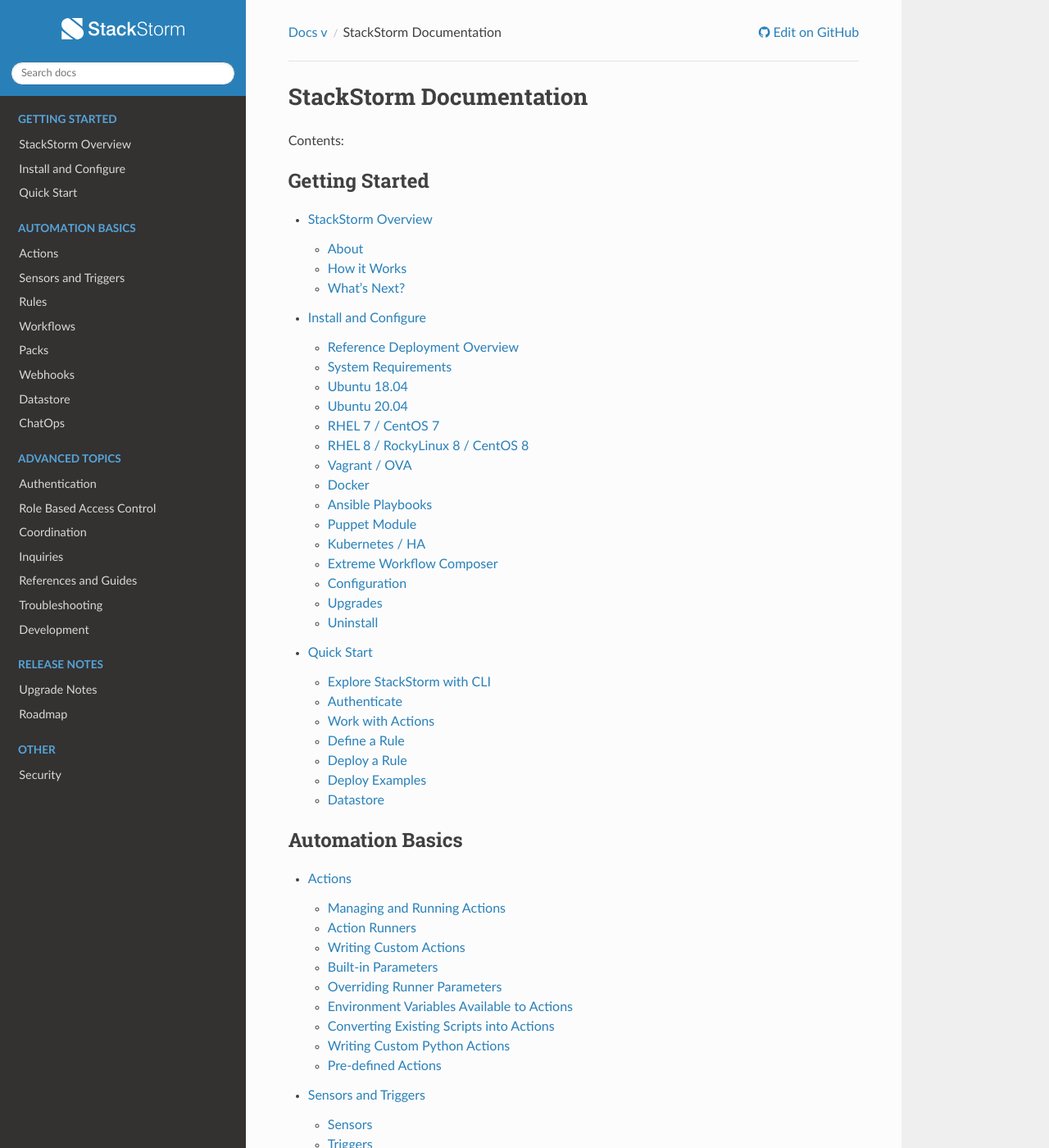
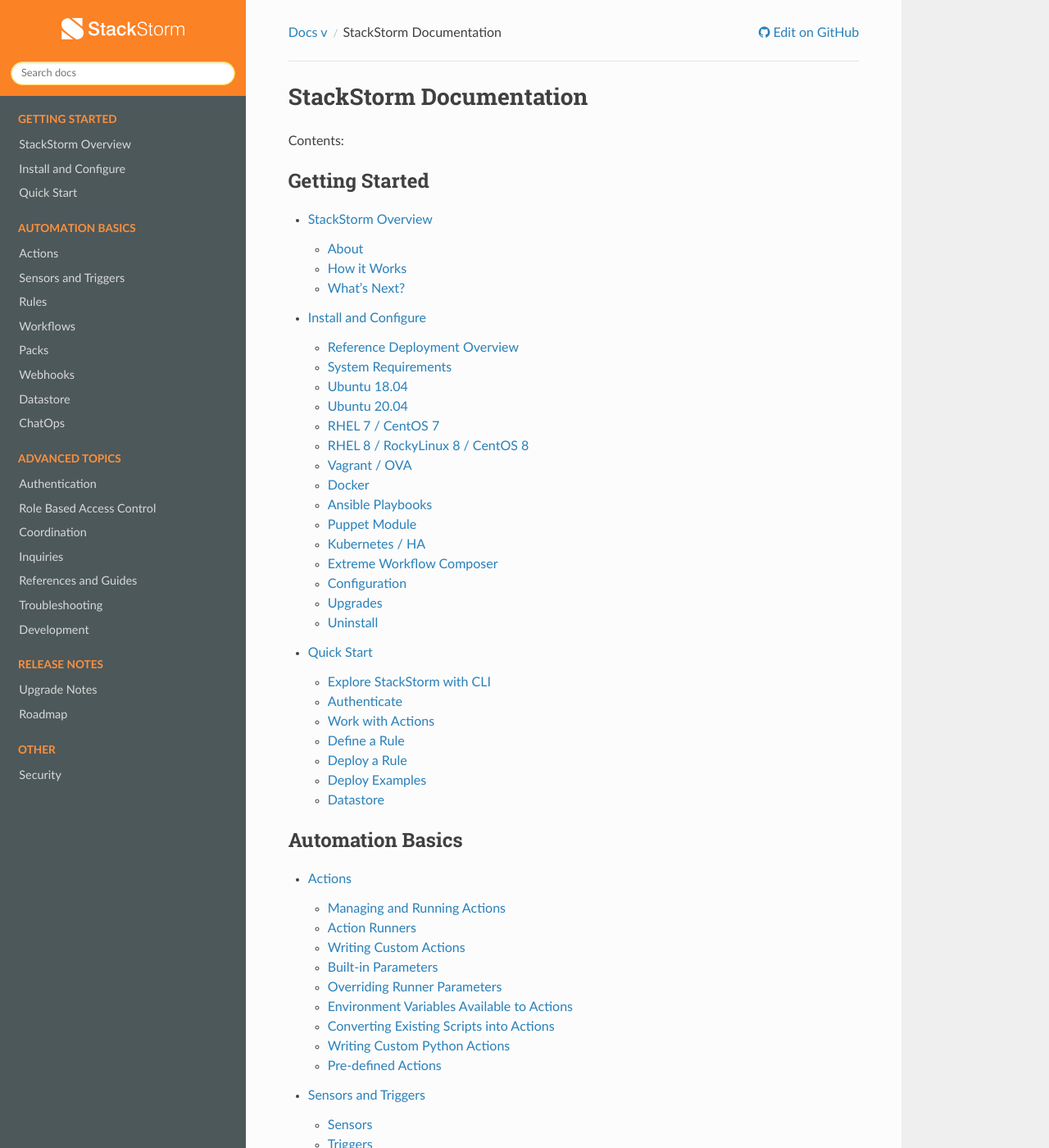
Before and after one commit to StackStorm/st2docs, a Sphinx documentation site: the page built from docs/source/index.rst, in a window 1280 px wide and 1400 px high. Shown: the whole window at 82% size. Built offline with Sphinx 7.4.7 and the Read the Docs theme 2.0.0, drawn with Linux system fonts in a browser that asks for light colours; pages that are not in the unit, such as notebooks, are missing from menus; the version number could not be read and is left out.

Commit message:
port colors (with tweaks) to new theme

```diff
--- a/docs/source/_static/css/rtd_theme_overrides.css
+++ b/docs/source/_static/css/rtd_theme_overrides.css
@@ -1,3 +1,41 @@
+/**
+ * st2 orange: #fb8225
+ * 5% lighter: #fb903e
+ * 20% darker: #b75103
+ *
+ * st2 gray: #4d585a
+ * 5% lighter: #596568
+ **/
+.wy-menu-vertical li.current a:hover {
+  color: #b75103;
+}
+.wy-menu-vertical li a:hover {
+  color: #fb8225;
+}
+.wy-menu-vertical li.on a:hover, .wy-menu-vertical li.current > a:hover {
+  color: #b75103;
+}
+.wy-menu-vertical li.toctree-l2.current>a {
+  background-color: #fb8225;
+  color: #FFF;
+}
+.wy-side-nav-search {
+  background-color: #fb8225;
+}
+.wy-menu-vertical header,.wy-menu-vertical p.caption {
+  color: #fb903e;
+}
+.wy-side-nav-search input[type=text] {
+  border-color: #fcd531;
+}
+
+.wy-menu-vertical a:hover {
+  background-color: #596568;
+}
+.wy-nav-top, .wy-nav-side {
+  background: #4d585a;
+}
+
 .wy-side-nav-search .wy-dropdown>a img.logo, .wy-side-nav-search>a img.logo {
   display: block;
   width: 160px;
--- a/docs/source/conf.py
+++ b/docs/source/conf.py
@@ -200,6 +200,7 @@
 # documentation.
 html_theme_options = {
     # see: https://sphinx-rtd-theme.readthedocs.io/en/stable/configuring.html
+    # "style_nav_header_background": "#fb8225",  # covered by rtd_theme_overrides.css
     "logo_only": True,
     # display_version puts rtd slug/version at top of sidebar, but we use breadcrumbs instead
     "display_version": False,
```
